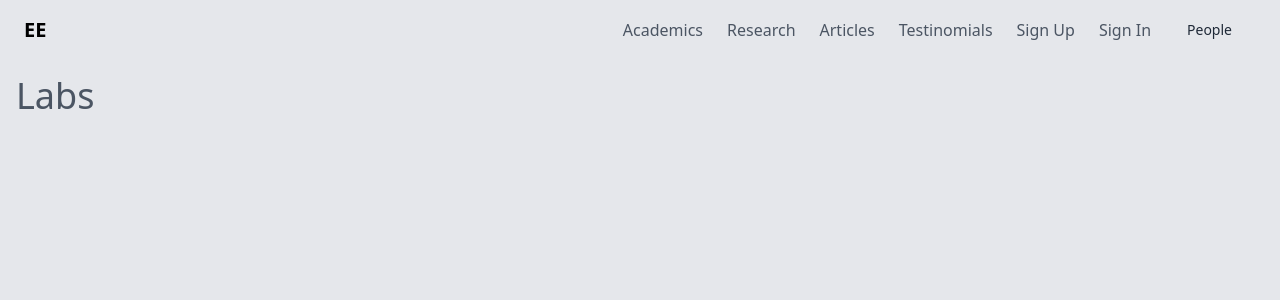
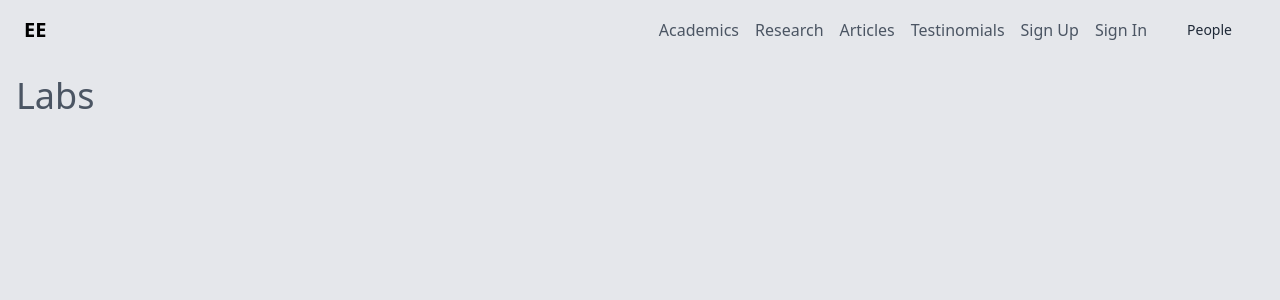
Before and after one commit to ishwerdutt/electrical, a Django app: template electrical/ele/templates/ele/labs.html in a window 1280 px wide. Shown: the top 300 px of the page. Run offline with Django 4.2, Linux system fonts and the light colour scheme; the template is opened without the code that fills it, so the values that code supplies are empty.

Commit message:
navbar updated

```diff
--- a/electrical/ele/templates/ele/base.html
+++ b/electrical/ele/templates/ele/base.html
@@ -4,6 +4,7 @@
   <meta charset="UTF-8">
   <meta http-equiv="X-UA-Compatible" content="IE=edge">
   <meta name="viewport" content="width=device-width, initial-scale=1.0">
+
   <link href="https://unpkg.com/tailwindcss@^2.2/dist/tailwind.min.css" rel="stylesheet">
 
     <link rel="stylesheet" type="text/css" href="https://cdn.jsdelivr.net/npm/slick-carousel/slick/slick.css"/>
@@ -25,26 +26,21 @@
   </style>
 </head>
     <body class="bg-gray-200">
-
-
-
-
-    <nav class="container mx-auto px-6 py-3 navbar p-6 rounded-lg">
+      <nav class="container mx-auto px-4 md:px-6 py-3 navbar p-6 rounded-lg">
         <div class="flex items-center justify-between">
-        <div class="text-black">
+          <div class="text-black hidden md:flex">
             <a href="{% url 'index' %}" class="text-xl font-bold">EE</a>
           </div>
-        <div class="flex items-center">
-          <a href="{% url 'acedemics' %}" class="text-gray-600 hover:text-gray-900 mx-3">Academics</a>
-          <a href="{% url 'alumni_posts' %}" class="text-gray-600 hover:text-gray-900 mx-3">Research</a>
-          <a href="{% url 'faculty_posts' %}" class="text-gray-600 hover:text-gray-900 mx-3">Articles</a>
-          <a href="{% url 'alumni_posts' %}" class="text-gray-600 hover:text-text-gray-900 mx-3">Testinomials</a>
-		<a href="{% url 'signup' %}" class="text-gray-600 hover:text-gray-900 mx-3">Sign Up</a>
-		<a href="{% url 'login' %}" class="text-gray-600 hover:text-gray-900 mx-3">Sign In</a>
+          <div class="flex items-center space-x-3 md:space-x-4 hidden md:flex">
+            <a href="{% url 'acedemics' %}" class="text-gray-600 hover:text-gray-900">Academics</a>
+            <a href="{% url 'alumni_posts' %}" class="text-gray-600 hover:text-gray-900">Research</a>
+            <a href="{% url 'faculty_posts' %}" class="text-gray-600 hover:text-gray-900">Articles</a>
+            <a href="{% url 'alumni_posts' %}" class="text-gray-600 hover:text-text-gray-900">Testinomials</a>
+            <a href="{% url 'signup' %}" class="text-gray-600 hover:text-gray-900">Sign Up</a>
+            <a href="{% url 'login' %}" class="text-gray-600 hover:text-gray-900">Sign In</a>
             {% if user.is_authenticated %}
-    <a href = "{% url 'logout' %}" class="text-red-600 hover:text-gray-900 mx-3">Logout</a>
+            <a href="{% url 'logout' %}" class="text-red-600 hover:text-gray-900">Logout</a>
             {% endif %}
-
             <div class="dropdown">
               <button class="text-gray-800 hover:text-gray-900 mx-3 rounded-md px-3 py-2 text-sm font-medium">People</button>
               <nav class="dropdown-menu absolute hidden text-gray-200 pt-1">
@@ -56,13 +52,59 @@
 
               </nav>
             </div>
-
           </div>
         </div>
       </nav>
+      <div class="md:hidden absolute right-4">
+
+        <button id="menu-button" class="text-black focus:outline-none" aria-expanded="true" aria-label="Toggle navigation">
+          <svg viewBox="0 0 24 24" fill="none" stroke="currentColor" stroke-width="2" stroke-linecap="round" stroke-linejoin="round" class="h-6 w-6"><path d="M4 6h16M4 12h16M4 18h16"></path></svg>
+        </button>
+      </div>
+  <!-- Mobile menu -->
+  <div id="mobile-menu" class="md:hidden bg-gray-200">
+    <ul class="p-4 space-y-2">
+      <li><a href="{% url 'index' %}" class="text-xl font-bold">EE</a></li>
+      <li><a href="{% url 'acedemics' %}" class="block text-gray-700 hover:text-gray-900">Academics</a></li>
+      <li><a href="{% url 'alumni_posts' %}" class="text-gray-700 hover:text-gray-900">Research</a></li>
+        <li><a href="{% url 'faculty_posts' %}" class="text-gray-600 hover:text-gray-900">Articles</a></li>
+        <li> <a href="{% url 'alumni_posts' %}" class="text-gray-600 hover:text-text-gray-900">Testinomials</a></li>
+        <li><a href="{% url 'signup' %}" class="text-gray-600 hover:text-gray-900">Sign Up</a></li>
+        <li><a href="{% url 'login' %}" class="text-gray-600 hover:text-gray-900">Sign In</a> </li>
+        <li>
+          {% if user.is_authenticated %}
+          <a href="{% url 'logout' %}" class="text-red-600 hover:text-gray-900">Logout</a>
+          {% endif %}
+          <div class="dropdown">
+            <button class="text-gray-800 hover:text-gray-900 py-2 text-sm font-medium">People</button>
+            <nav class="dropdown-menu absolute hidden text-gray-200 pt-1">
+              <a class="rounded-t bg-gray-800 hover:bg-gray-900 py-2 px-4 block whitespace-no-wrap" href="{% url 'faculty_list' %}">Faculty</a>
+              <a class="bg-gray-800 hover:bg-gray-900 py-2 px-4 block whitespace-no-wrap" href="{% url 'alumni_list' %}">Alumni</a>
+              <a class="rounded-b bg-gray-800 hover:bg-gray-900 py-2 px-4 block whitespace-no-wrap" href="{% url 'user_list' %}">Students</a>
 
 
 
+            </nav>
+          </div>
+        </li>
+    </ul>
+  </div>
+
+<script>
+// Get the menu button and the mobile menu
+const menuButton = document.getElementById("menu-button");
+const mobileMenu = document.getElementById("mobile-menu");
+
+// Add a click event listener to the menu button
+menuButton.addEventListener("click", function() {
+  // Toggle the aria-expanded attribute
+  let expanded = this.getAttribute("aria-expanded") === "true";
+  this.setAttribute("aria-expanded", !expanded);
+
+  // Toggle the visibility of the mobile menu
+  mobileMenu.classList.toggle("hidden");
+});
+</script>
 
     {% block content %}
 
```
Also changed, not shown: electrical/ele/templates/ele/academics.html (+4 -8 lines), electrical/db.sqlite3, electrical/media/images/ee.jpg (added). Lines whose indentation alone changed are shown as unchanged.
